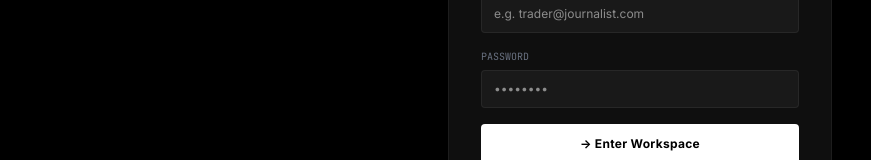
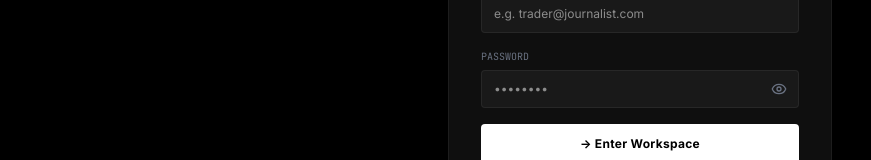
Before and after one commit to MAYURSHEWALE12/JOURNALIST---The-Trading-Journal-For-Tarders-, a React (Vite) app: page /auth in a window 1280 px wide. Shown: the part 298-458 px from the top of the page, without its empty margins (0-871 px from the left). Built offline with nearby package versions, Linux system fonts and the light colour scheme; no server answers.

Commit message:
Implement secure show/hide password toggles using lucide icons across all 4 password inputs in the app

```diff
--- a/src/components/SettingsModal.tsx
+++ b/src/components/SettingsModal.tsx
@@ -1,5 +1,5 @@
 import React, { useState, useRef, useEffect } from 'react';
-import { X, User, Image, KeyRound, Link, ShieldAlert, CheckCircle } from 'lucide-react';
+import { X, User, Image, KeyRound, Link, ShieldAlert, CheckCircle, Eye, EyeOff } from 'lucide-react';
 import { useApp } from '../context/AppContext';
 import { authLinkGoogle, authSetPassword } from '../lib/api';
 
@@ -22,6 +22,7 @@ export default function SettingsModal() {
 
   // Security States
   const [newPassword, setNewPassword] = useState('');
+  const [showPassword, setShowPassword] = useState(false);
   const [feedbackMsg, setFeedbackMsg] = useState({ text: '', type: 'success' });
   const [isSyncing, setIsSyncing] = useState(false);
 
@@ -374,15 +375,24 @@ export default function SettingsModal() {
                   <div>
                     <label className="block text-[9px] uppercase font-bold text-gray-500 mb-1">Set Password credential</label>
                     <p className="text-[9px] text-gray-500 mb-2 leading-tight">If you originally logged in via OAuth, you can define a password to log in directly with your email too.</p>
+                    <div className="relative">
                       <input
-                      type="password"
+                        type={showPassword ? "text" : "password"}
                         required
                         value={newPassword}
                         onChange={(e) => setNewPassword(e.target.value)}
-                      className="w-full px-3 py-2 bg-black/40 border rounded-lg focus:outline-none focus:border-indigo-500/60 text-white"
+                        className="w-full pl-3 pr-10 py-2 bg-black/40 border rounded-lg focus:outline-none focus:border-indigo-500/60 text-white"
                         style={{ borderColor: isDarkMode ? 'rgba(255,255,255,0.08)' : 'rgba(0,0,0,0.12)' }}
                         placeholder="Define minimum 6 characters..."
                       />
+                      <button
+                        type="button"
+                        onClick={() => setShowPassword(!showPassword)}
+                        className="absolute right-3 top-1/2 -translate-y-1/2 text-gray-500 hover:text-gray-300 transition cursor-pointer flex items-center justify-center"
+                      >
+                        {showPassword ? <EyeOff className="w-3.5 h-3.5" /> : <Eye className="w-3.5 h-3.5" />}
+                      </button>
+                    </div>
                   </div>
                   <button
                     type="submit"
--- a/src/screens/AuthPage.tsx
+++ b/src/screens/AuthPage.tsx
@@ -1,4 +1,5 @@
-import { ShieldCheck, Lock } from 'lucide-react';
+import { ShieldCheck, Lock, Eye, EyeOff } from 'lucide-react';
+import { useState } from 'react';
 import { useNavigate } from 'react-router-dom';
 import { useApp } from '../context/AppContext';
 import { authSignInWithGoogle } from '../lib/api';
@@ -7,6 +8,7 @@ import Seo from '../components/Seo';
 
 export default function AuthPage() {
   const navigate = useNavigate();
+  const [showPassword, setShowPassword] = useState(false);
   const {
     themeClasses, isDarkMode,
     isSignUpMode, setIsSignUpMode,
@@ -81,14 +83,23 @@ export default function AuthPage() {
 
           <div>
             <label className="block text-[10px] uppercase font-mono text-gray-500 mb-1.5">Password {isSignUpMode && <span className="text-gray-600">(min. 6 chars)</span>}</label>
+            <div className="relative">
               <input
-              type="password"
+                type={showPassword ? "text" : "password"}
                 required
                 placeholder="••••••••"
                 value={authPassword}
                 onChange={(e) => setAuthPassword(e.target.value)}
-              className={`w-full border rounded px-3 py-2.5 text-xs focus:outline-none focus:border-gray-400 transition ${themeClasses.bgCard} ${themeClasses.border} ${themeClasses.textMain}`}
+                className={`w-full border rounded pl-3 pr-10 py-2.5 text-xs focus:outline-none focus:border-gray-400 transition ${themeClasses.bgCard} ${themeClasses.border} ${themeClasses.textMain}`}
               />
+              <button
+                type="button"
+                onClick={() => setShowPassword(!showPassword)}
+                className="absolute right-3 top-1/2 -translate-y-1/2 text-gray-500 hover:text-gray-300 transition cursor-pointer flex items-center justify-center"
+              >
+                {showPassword ? <EyeOff className="w-4 h-4" /> : <Eye className="w-4 h-4" />}
+              </button>
+            </div>
           </div>
 
           <button
--- a/src/screens/ForgotPassword.tsx
+++ b/src/screens/ForgotPassword.tsx
@@ -1,5 +1,5 @@
 import { useState, useRef, useEffect } from 'react';
-import { ArrowLeft, ShieldCheck, KeyRound } from 'lucide-react';
+import { ArrowLeft, ShieldCheck, KeyRound, Eye, EyeOff } from 'lucide-react';
 import { useNavigate } from 'react-router-dom';
 import { useApp } from '../context/AppContext';
 import { isSupabaseConfigured } from '../lib/supabase';
@@ -7,6 +7,7 @@ import LogoIcon from '../components/LogoIcon';
 
 export default function ForgotPassword() {
   const navigate = useNavigate();
+  const [showPassword, setShowPassword] = useState(false);
 
   // 6 separate boxes for OTP (only used when Supabase NOT configured)
   const [otpArray, setOtpArray] = useState<string[]>(['', '', '', '', '', '']);
@@ -176,14 +177,23 @@ export default function ForgotPassword() {
               {/* New Password input */}
               <div className="space-y-2">
                 <label className="block text-[10px] uppercase font-mono text-gray-500 mb-1.5">New Password <span className="text-gray-600">(min. 6 chars)</span></label>
+                <div className="relative">
                   <input
-                  type="password"
+                    type={showPassword ? "text" : "password"}
                     required
                     placeholder="••••••••"
                     value={resetPassword}
                     onChange={(e) => setResetPassword(e.target.value)}
-                  className={`w-full border rounded px-3 py-2.5 text-xs focus:outline-none focus:border-gray-400 transition-all ${themeClasses.bgCard} ${themeClasses.border} ${themeClasses.textMain}`}
+                    className={`w-full border rounded pl-3 pr-10 py-2.5 text-xs focus:outline-none focus:border-gray-400 transition-all ${themeClasses.bgCard} ${themeClasses.border} ${themeClasses.textMain}`}
                   />
+                  <button
+                    type="button"
+                    onClick={() => setShowPassword(!showPassword)}
+                    className="absolute right-3 top-1/2 -translate-y-1/2 text-gray-500 hover:text-gray-300 transition cursor-pointer flex items-center justify-center"
+                  >
+                    {showPassword ? <EyeOff className="w-4 h-4" /> : <Eye className="w-4 h-4" />}
+                  </button>
+                </div>
               </div>
 
               <button
--- a/src/screens/ResetPassword.tsx
+++ b/src/screens/ResetPassword.tsx
@@ -1,5 +1,5 @@
 import { useEffect, useState } from 'react';
-import { ShieldCheck, ArrowLeft } from 'lucide-react';
+import { ShieldCheck, ArrowLeft, Eye, EyeOff } from 'lucide-react';
 import { useNavigate } from 'react-router-dom';
 import { useApp } from '../context/AppContext';
 import { isSupabaseConfigured, getSupabase } from '../lib/supabase';
@@ -8,6 +8,7 @@ import LogoIcon from '../components/LogoIcon';
 export default function ResetPassword() {
   const navigate = useNavigate();
   const [supabaseRecovery, setSupabaseRecovery] = useState(false);
+  const [showPassword, setShowPassword] = useState(false);
 
   const {
     themeClasses, isDarkMode,
@@ -99,14 +100,23 @@ export default function ResetPassword() {
           <form onSubmit={onSubmit} className="space-y-4">
             <div>
               <label className="block text-[10px] uppercase font-mono text-gray-500 mb-1.5">New Password <span className="text-gray-600">(min. 6 chars)</span></label>
+              <div className="relative">
                 <input
-                type="password"
+                  type={showPassword ? "text" : "password"}
                   required
                   placeholder="••••••••"
                   value={resetPassword}
                   onChange={(e) => setResetPassword(e.target.value)}
-                className={`w-full border rounded px-3 py-2.5 text-xs focus:outline-none focus:border-gray-400 transition ${themeClasses.bgCard} ${themeClasses.border} ${themeClasses.textMain}`}
+                  className={`w-full border rounded pl-3 pr-10 py-2.5 text-xs focus:outline-none focus:border-gray-400 transition ${themeClasses.bgCard} ${themeClasses.border} ${themeClasses.textMain}`}
                 />
+                <button
+                  type="button"
+                  onClick={() => setShowPassword(!showPassword)}
+                  className="absolute right-3 top-1/2 -translate-y-1/2 text-gray-500 hover:text-gray-300 transition cursor-pointer flex items-center justify-center"
+                >
+                  {showPassword ? <EyeOff className="w-4 h-4" /> : <Eye className="w-4 h-4" />}
+                </button>
+              </div>
             </div>
             <button
               type="submit"
```
Lines whose indentation alone changed are shown as unchanged.
